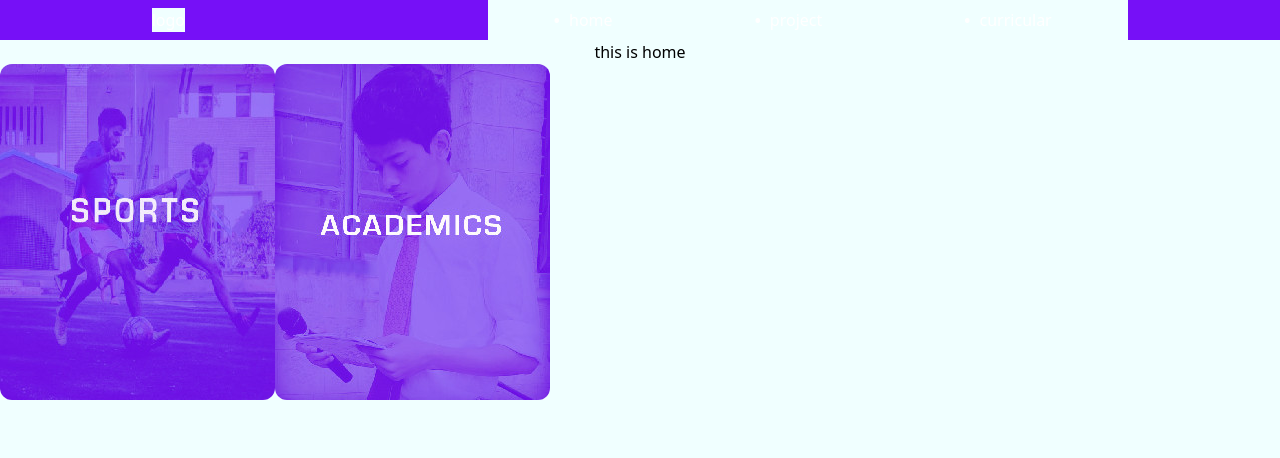
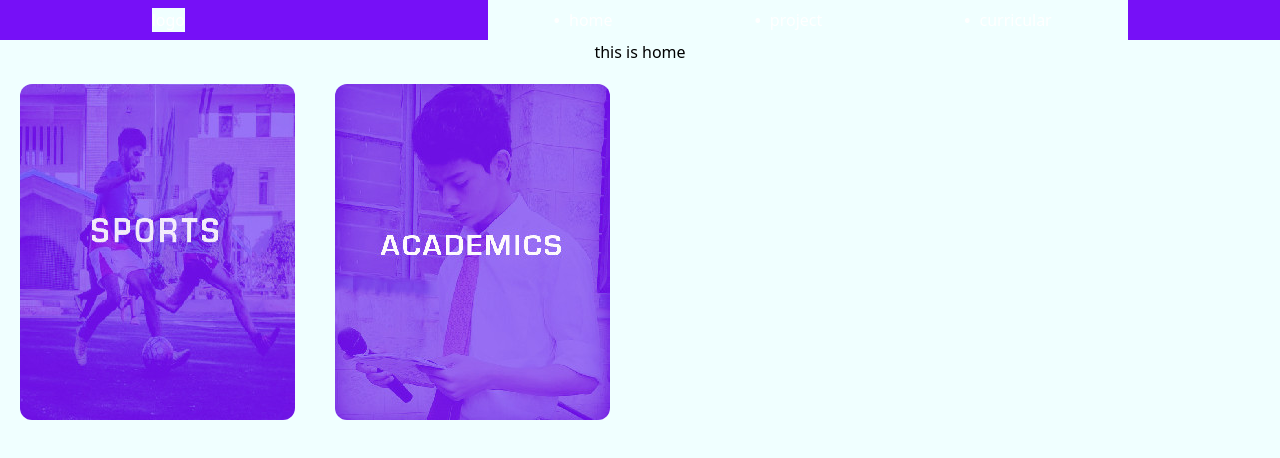
Before and after one commit to ShandilyaHarsh/portfolio, a React (Create React App) app: page /home in a window 1280 px wide. Shown: the top 458 px of the page. Built offline with nearby package versions, Linux system fonts and the light colour scheme; a web font is replaced by a local one.

Commit message:
cards added

```diff
--- a/src/components/CSS/card.css
+++ b/src/components/CSS/card.css
@@ -1,6 +1,6 @@
 .container {
   position: relative;
-  width: 275px  ;
+  width: 275px ;
 }
 
 .image {
@@ -19,6 +19,8 @@
   width:275px;
   height:0;
   transition: .5s ease;
+
+
 }
 
 .container:hover .overlay {
@@ -47,7 +49,7 @@
     border-color: #7610f7;
     position:absolute;
     bottom:10px;
-    right:73px;
+    right:65px;
 
 
 
--- a/src/components/jsx/card.jsx
+++ b/src/components/jsx/card.jsx
@@ -8,11 +8,11 @@ function Cards(props)
 {
 
     return(
-        <div className="container sm-w:200 sm-h:250">
+        <div className="container m-5">
   <img src={props.imgsrc} alt="Avatar" className="image rounded-xl "/>
   <div className="overlay  rounded-xl ">
     <div className="texti">{props.imtxt}</div>
-    <Link to="/curr" class="bg-transparent  py-2 px-4 border btn rounded">
+    <Link to="/curr" class="bg-transparent py-2 px-4 border btn rounded">
   View Achievements
 </Link>
 
--- a/src/components/jsx/home.jsx
+++ b/src/components/jsx/home.jsx
@@ -10,7 +10,7 @@ function home(){
     return(<div>
     <Navbar/>
     <p> this is home</p>
-    <div className="flex flex-col md:flex-row ">
+    <div className="flex flex-col md:flex-row  ">
     <Cards imgsrc={Sports} imtxt={"FOR THE LOVE OF IT"}/>
     <Cards imgsrc={Acads} imtxt={"FOR THE RUSH OF IT"}/>
     </div>
```
